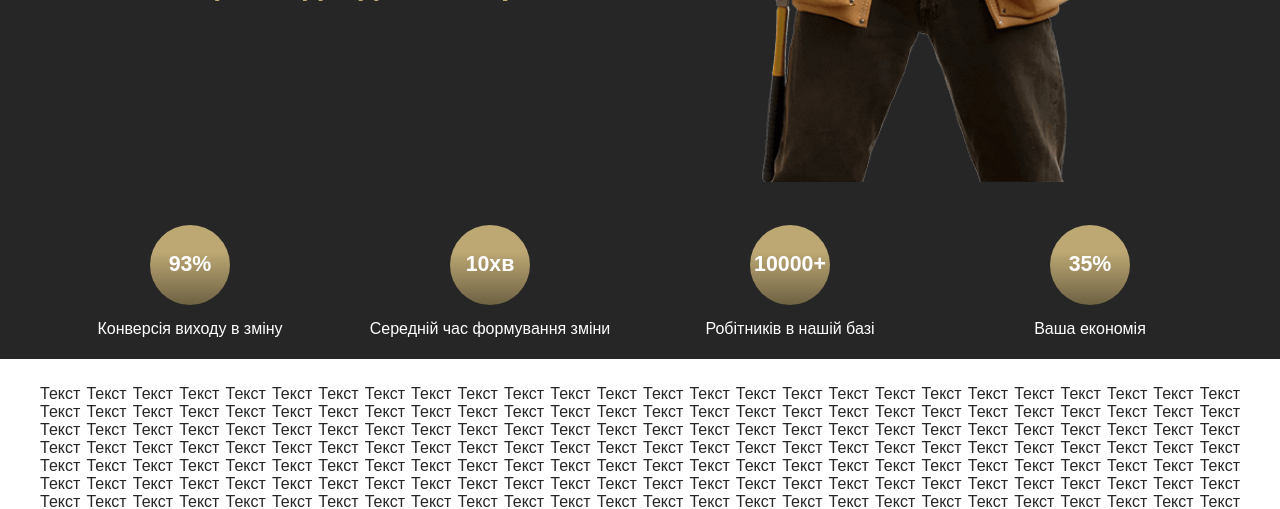
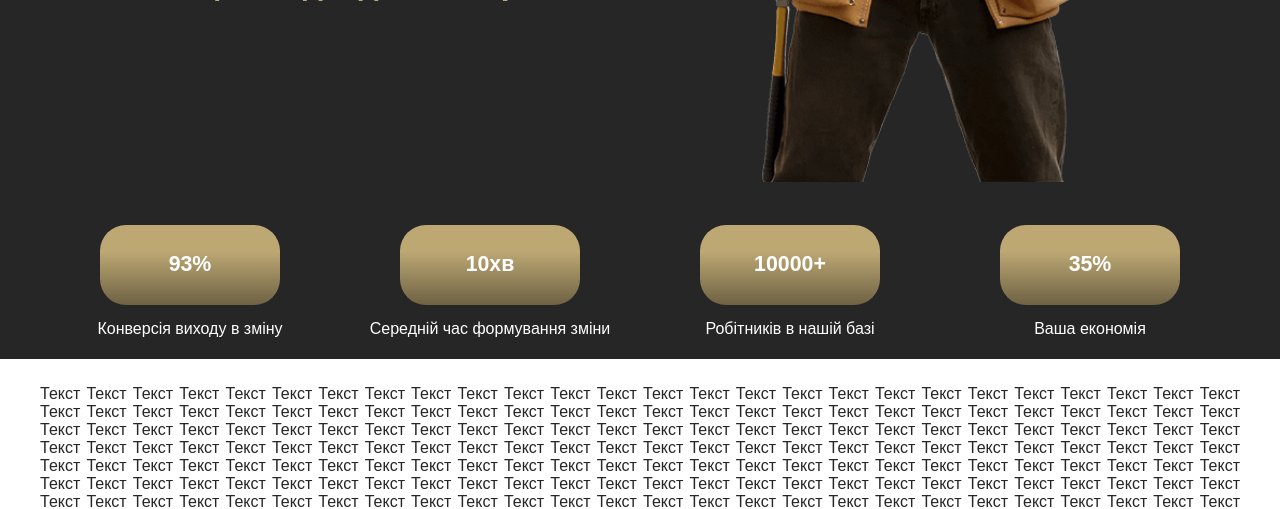
Before and after one commit to argusus/viking, a Django app: page /ru/ in a window 1280 px wide. Shown: the part 816-1325 px from the top of the page. Run offline with Django 3.2, Linux system fonts and the light colour scheme; data comes from the database, SQL or seed files in the repository.

Commit message:
advert style

```diff
--- a/static/main/style/style.css
+++ b/static/main/style/style.css
@@ -220,10 +220,10 @@ header{
 	align-content: center;
     justify-content: center;
     align-items: center;
-	width: 80px;
+	width: 180px;
 	height: 80px;
 	//padding: 10px;
-	border-radius: 100%;
+	border-radius: 26px;
 	border: none;
 	margin-bottom: 15px;
 	font-size: 16pt;
```
